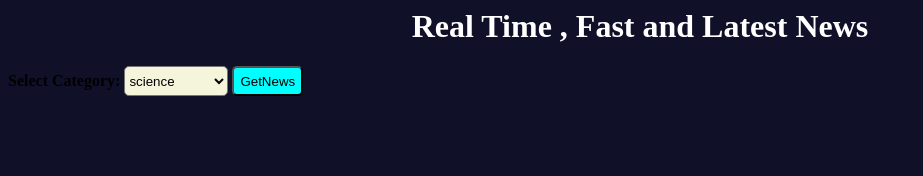
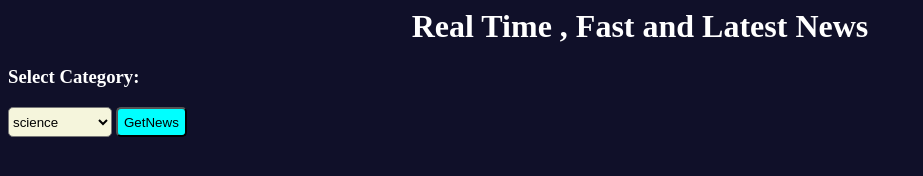
Before and after one commit to keetabikeedaq/news-shorts, a plain HTML site: page index.html in a window 1280 px wide. Shown: the whole page, without its empty margins (0-923 px from the left). Drawn offline with Linux system fonts and the light colour scheme.

Commit message:
Update index.html

```diff
--- a/index.html
+++ b/index.html
@@ -5,7 +5,7 @@
   </head>
   <body>
     <h1>Real Time , Fast and Latest News</h1>
-    <b>Select Category:</b>
+    <b><h3>Select Category:</b></h3>
     <select id="ddlViewBy">
       <option value="sports">sports</option>
       <option value="science" selected="selected">science</option>
```
